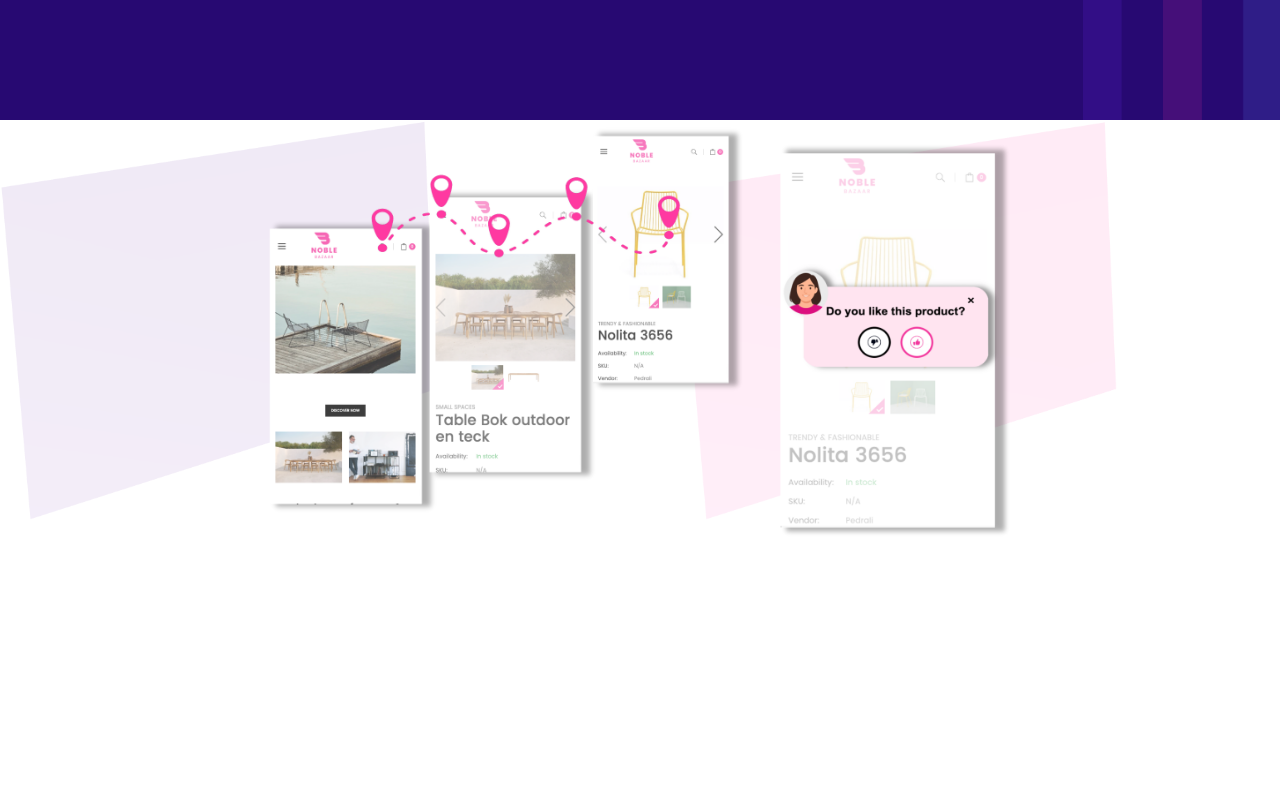
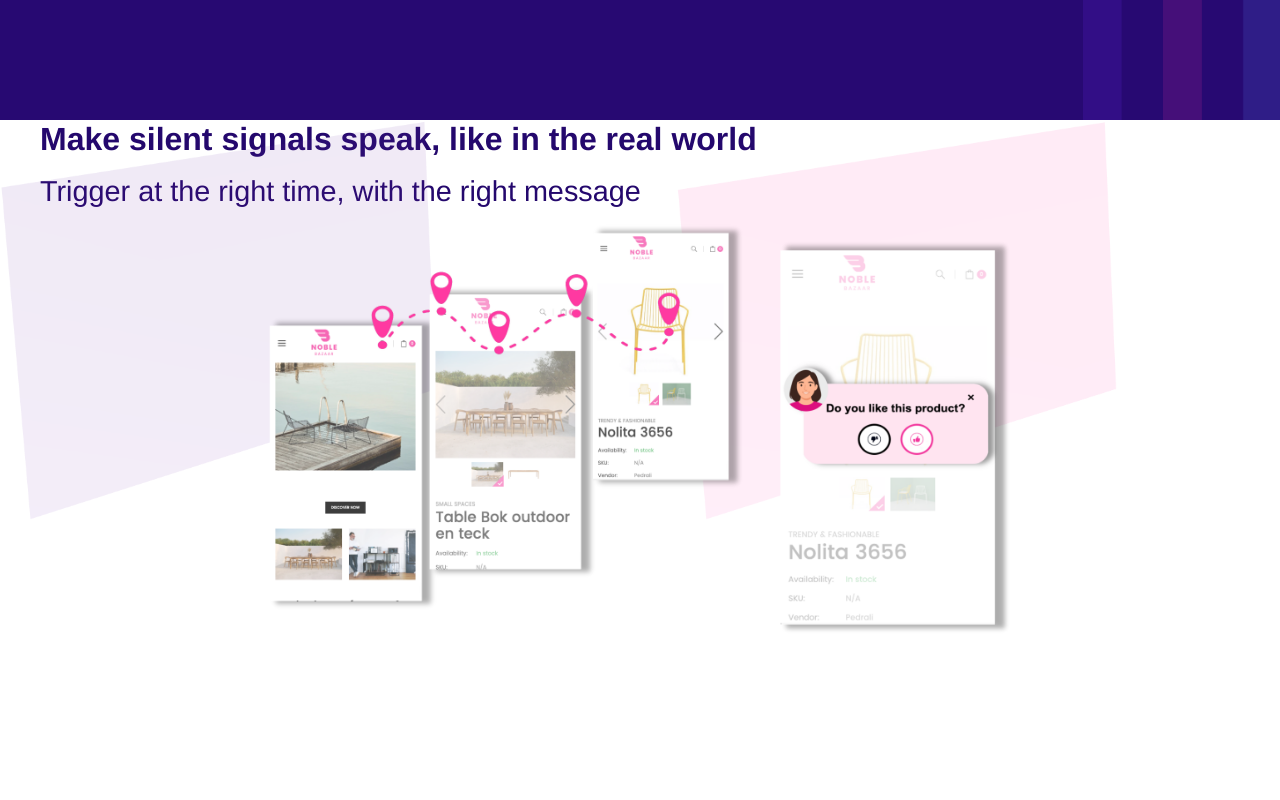
Before and after one commit to dani-beltran/lz-web, a Vue app: page / in a window 1280 px wide. Shown: the part 680-1480 px from the top of the page. Built offline with nearby package versions, Linux system fonts and the light colour scheme.

Commit message:
add headings to SectionTwo component; improve content clarity and structure

```diff
--- a/src/components/SectionTwo.vue
+++ b/src/components/SectionTwo.vue
@@ -1,5 +1,7 @@
 <template>
   <section class="section section-2" id="section-2">
+    <h2>Make silent signals speak, like in the real world</h2>
+    <h3>Trigger at the right time, with the right message</h3>
     <div class="two-column-layout">
       <div class="left-column">
         <img
@@ -30,11 +32,8 @@ export default {
 .section {
     width: 100vw;
     height: 100vh;
-    display: flex;
-    align-items: center;
-    justify-content: center;
     position: relative;
-    padding: 0 80px;
+    padding: 60px 80px;
 }
 
 .two-column-layout {
```
